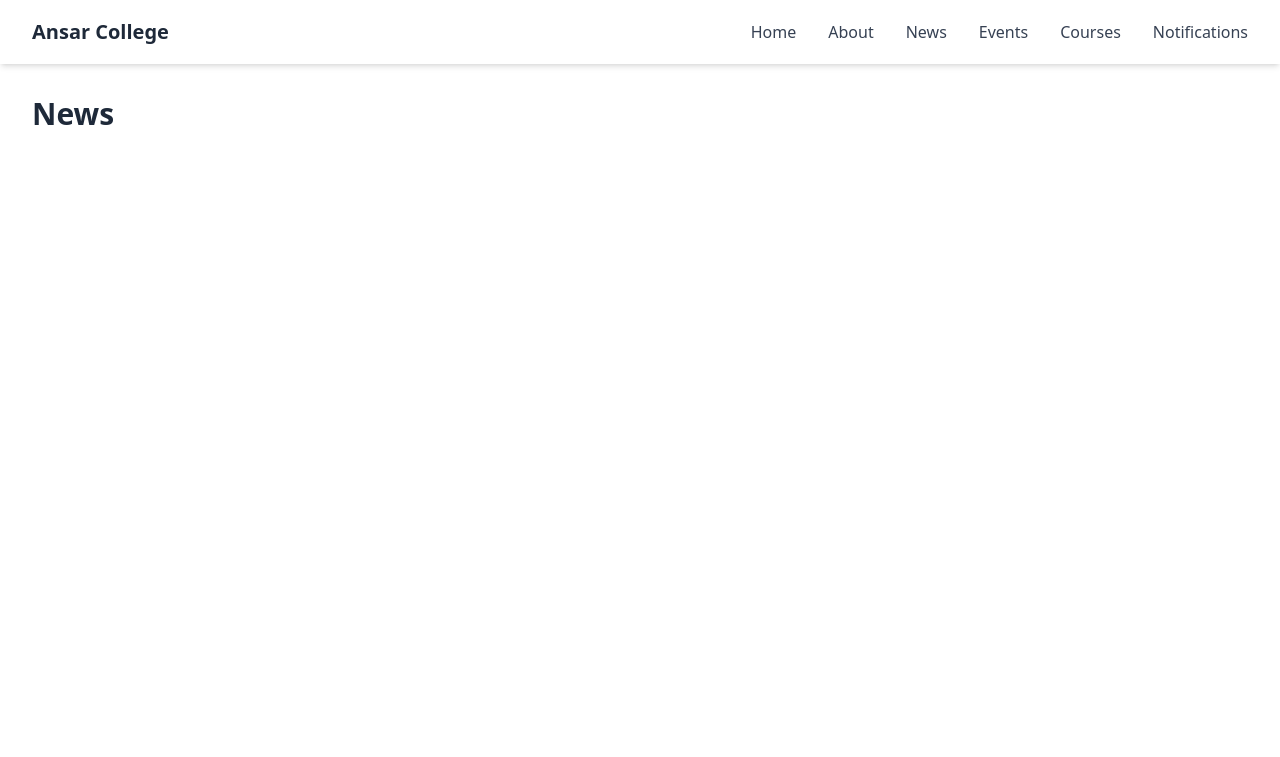
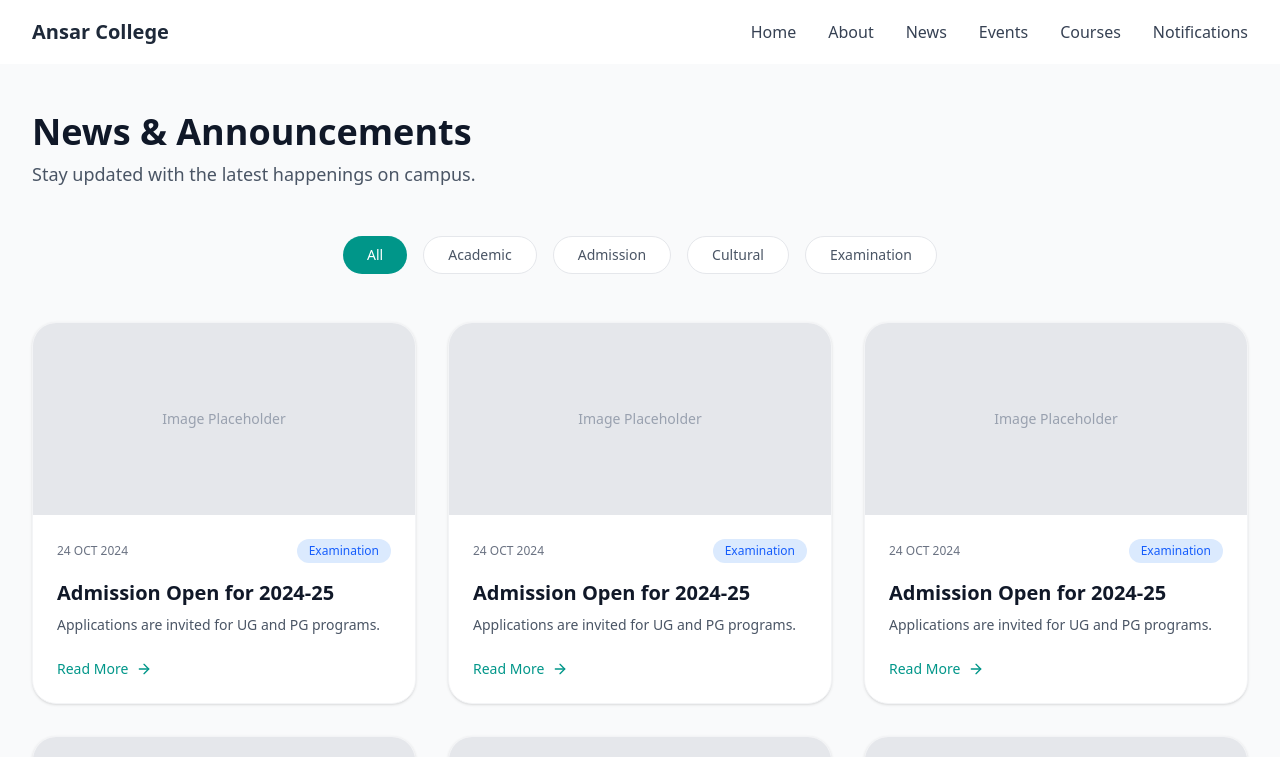
Before and after one commit to rafsal3/ansar-web, a React (Vite) app: page /news in a window 1280 px wide. Shown: the top 757 px of the page. Built offline with nearby package versions, Linux system fonts and the light colour scheme.

Commit message:
feat: Implement foundational public pages, navigation, and initial UI components.

```diff
--- a/src/pages/News.tsx
+++ b/src/pages/News.tsx
@@ -1,7 +1,117 @@
+import { useState } from 'react';
+import { ArrowRight } from 'lucide-react';
+
 const News = () => {
+    const [activeFilter, setActiveFilter] = useState('All');
+
+    const filters = ['All', 'Academic', 'Admission', 'Cultural', 'Examination'];
+
+    const newsItems = [
+        {
+            id: 1,
+            date: '24 OCT 2024',
+            category: 'Examination',
+            title: 'Admission Open for 2024-25',
+            description: 'Applications are invited for UG and PG programs.',
+            image: null // Placeholder
+        },
+        {
+            id: 2,
+            date: '24 OCT 2024',
+            category: 'Examination',
+            title: 'Admission Open for 2024-25',
+            description: 'Applications are invited for UG and PG programs.',
+            image: null
+        },
+        {
+            id: 3,
+            date: '24 OCT 2024',
+            category: 'Examination',
+            title: 'Admission Open for 2024-25',
+            description: 'Applications are invited for UG and PG programs.',
+            image: null
+        },
+        {
+            id: 4,
+            date: '24 OCT 2024',
+            category: 'Examination',
+            title: 'Admission Open for 2024-25',
+            description: 'Applications are invited for UG and PG programs.',
+            image: null
+        },
+        {
+            id: 5,
+            date: '24 OCT 2024',
+            category: 'Examination',
+            title: 'Admission Open for 2024-25',
+            description: 'Applications are invited for UG and PG programs.',
+            image: null
+        },
+        {
+            id: 6,
+            date: '24 OCT 2024',
+            category: 'Examination',
+            title: 'Admission Open for 2024-25',
+            description: 'Applications are invited for UG and PG programs.',
+            image: null
+        }
+    ];
+
     return (
-        <div className="max-w-7xl mx-auto px-4 sm:px-6 lg:px-8 py-8">
-            <h1 className="text-3xl font-bold text-gray-800">News</h1>
+        <div className="bg-gray-50 min-h-screen py-12">
+            <div className="max-w-7xl mx-auto px-4 sm:px-6 lg:px-8">
+                {/* Header */}
+                <div className="mb-12">
+                    <h1 className="text-4xl font-extrabold text-gray-900">News & Announcements</h1>
+                    <p className="mt-2 text-lg text-gray-600">Stay updated with the latest happenings on campus.</p>
+                </div>
+
+                {/* Filters */}
+                <div className="flex flex-wrap gap-4 mb-12 justify-center">
+                    {filters.map((filter) => (
+                        <button
+                            key={filter}
+                            onClick={() => setActiveFilter(filter)}
+                            className={`px-6 py-2 rounded-full text-sm font-medium transition-colors duration-200 ${activeFilter === filter
+                                    ? 'bg-teal-600 text-white'
+                                    : 'bg-white text-gray-600 hover:bg-gray-100 border border-gray-200'
+                                }`}
+                        >
+                            {filter}
+                        </button>
+                    ))}
+                </div>
+
+                {/* News Grid */}
+                <div className="grid grid-cols-1 md:grid-cols-2 lg:grid-cols-3 gap-8">
+                    {newsItems.map((item) => (
+                        <div key={item.id} className="bg-white rounded-3xl overflow-hidden shadow-sm hover:shadow-md transition-shadow duration-300 border border-gray-100">
+                            {/* Image Placeholder */}
+                            <div className="h-48 bg-gray-200 w-full relative">
+                                <div className="absolute inset-0 flex items-center justify-center text-gray-400">
+                                    <span className="text-sm">Image Placeholder</span>
+                                </div>
+                            </div>
+
+                            <div className="p-6">
+                                <div className="flex justify-between items-center mb-4">
+                                    <span className="text-xs font-medium text-gray-500">{item.date}</span>
+                                    <span className="px-3 py-1 bg-blue-100 text-blue-600 text-xs font-medium rounded-full">
+                                        {item.category}
+                                    </span>
+                                </div>
+
+                                <h3 className="text-xl font-bold text-gray-900 mb-2">{item.title}</h3>
+                                <p className="text-gray-600 mb-6 text-sm">{item.description}</p>
+
+                                <button className="flex items-center text-teal-600 font-medium text-sm hover:text-teal-700 transition-colors">
+                                    Read More <ArrowRight className="w-4 h-4 ml-2" />
+                                </button>
+                            </div>
+                        </div>
+                    ))}
+                </div>
+            </div>
         </div>
     );
 };
```
